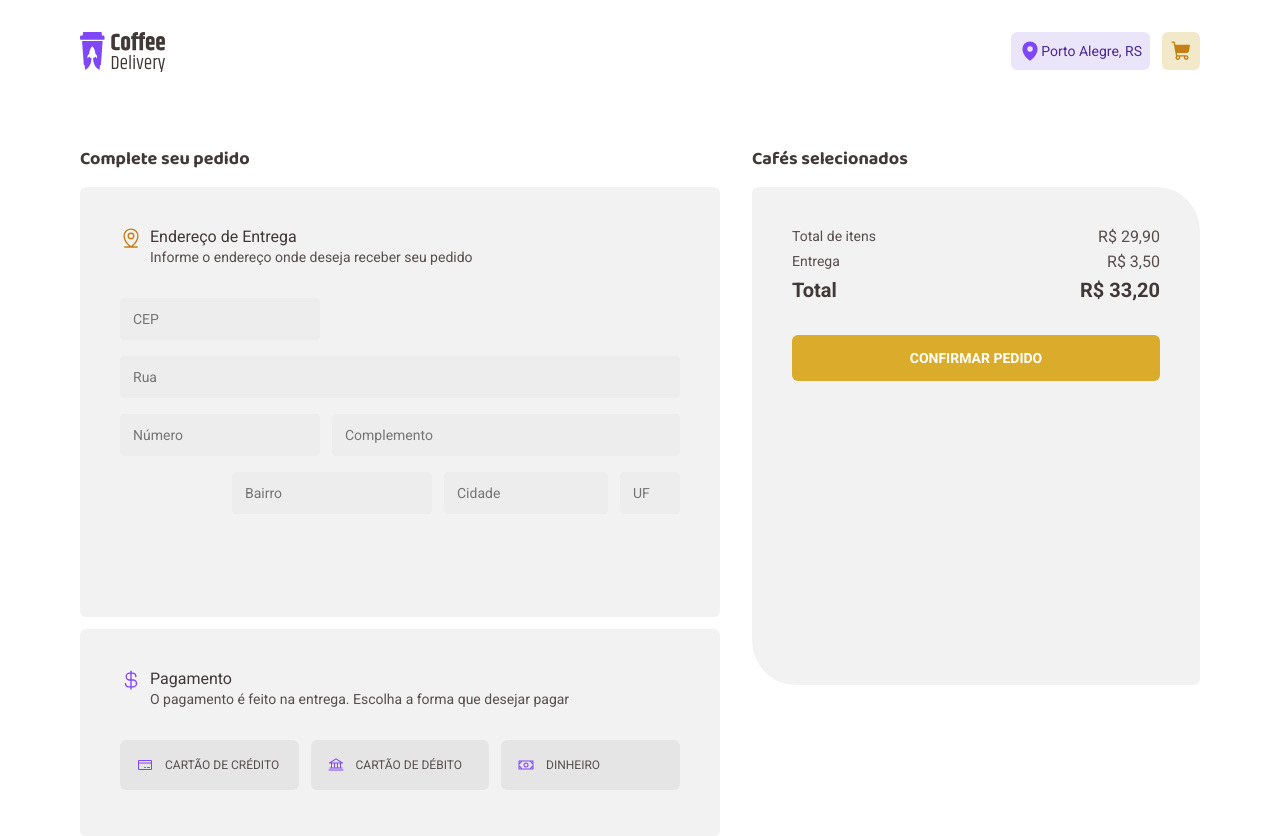
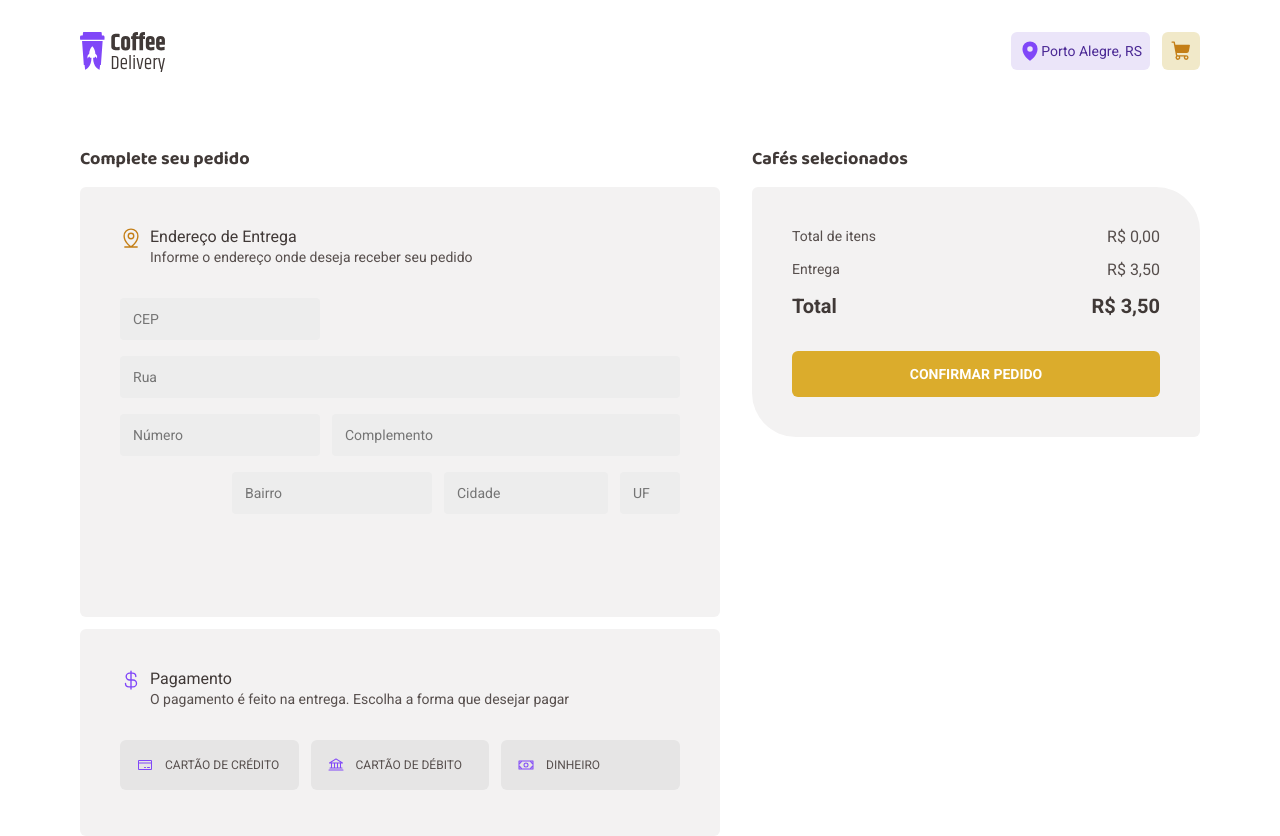
Before and after one commit to PeZunino/02-rocketseat-ignite-react-challenge-CoffeeDelivery, a React (Vite) app: page /checkout in a window 1280 px wide. Built offline with nearby package versions, Linux system fonts and the light colour scheme.

Commit message:
price calculation | CSS

```diff
--- a/src/pages/Checkout/components/OrderDetailsForm/styles.ts
+++ b/src/pages/Checkout/components/OrderDetailsForm/styles.ts
@@ -86,7 +86,8 @@ export const InputContainer = styled.label<InputContainerProps>`
     padding: 0.75rem;
     border-width: 1px;
     border-style: solid;
-    border-color: ${({ hasError }) => (hasError ? "#bd0000" : "transparent")};
+    border-color: ${({ hasError, theme }) =>
+      hasError ? theme.colors.red : "transparent"};
     border-radius: 4px;
 
     color: ${({ theme }) => theme.colors["base-text"]};
@@ -98,13 +99,29 @@ export const InputContainer = styled.label<InputContainerProps>`
       margin-right: 0.75rem;
     }
   }
+
+  :focus {
+    border: 1px solid ${({ theme }) => theme.colors["yellow-dark"]};
+  }
+
+  input:-webkit-autofill {
+    -webkit-text-fill-color: ${({ theme }) =>
+      theme.colors["base-text"]} !important;
+  }
+  input:-webkit-autofill,
+  input:-webkit-autofill:hover,
+  input:-webkit-autofill:focus,
+  input:-webkit-autofill:active {
+    -webkit-box-shadow: 0 0 0 30px ${({ theme }) => theme.colors["base-input"]}
+      inset !important;
+  }
 `;
 
 export const ErrorMessage = styled.span`
   position: absolute;
   bottom: -15px;
   left: 5px;
-  color: #bd0000;
+  color: ${({ theme }) => theme.colors.red};
 
   ${({ theme }) => theme.fonts.textXS};
 `;
--- a/src/pages/Checkout/index.tsx
+++ b/src/pages/Checkout/index.tsx
@@ -14,8 +14,15 @@ import { OrderDetailsForm } from "./components/OrderDetailsForm/index.tsx";
 
 export function Checkout() {
   const { colors } = useTheme();
-  const { cartItems, decrementAmount, incrementAmount } = useCart();
+  const { cartItems, decrementAmount, incrementAmount, removeItem } = useCart();
 
+  const deliveryPrice = 3.5;
+
+  const totalItemsPrice = cartItems.reduce((sum, item) => {
+    return sum + item.coffee.price * item.amount;
+  }, 0);
+
+  const totalPrice = deliveryPrice + totalItemsPrice;
   return (
     <ContentContainer>
       <div>
@@ -38,24 +45,27 @@ export function Checkout() {
                     decreaseAmount={() => decrementAmount(coffee.id)}
                     increaseAmount={() => incrementAmount(coffee.id)}
                   />
-                  <RemoverItemButton>
+                  <RemoverItemButton onClick={() => removeItem(coffee.id)}>
                     <Trash size={16} color={colors.purple} />
                     <span>REMOVER</span>
                   </RemoverItemButton>
                 </div>
               </div>
-              <span>R$ {(coffee.price * amount).toFixed(2)}</span>
+              <span>
+                R$ {(coffee.price * amount).toFixed(2).replace(".", ",")}
+              </span>
             </CartItem>
           ))}
 
           <p>
-            Total de itens <span>R$ 29,90</span>
+            Total de itens
+            <span>R$ {totalItemsPrice.toFixed(2).replace(".", ",")}</span>
           </p>
           <p>
-            Entrega <span>R$ 3,50</span>
+            Entrega <span>R$ {deliveryPrice.toFixed(2).replace(".", ",")}</span>
           </p>
           <p>
-            Total <span>R$ 33,20</span>
+            Total <span>R$ {totalPrice.toFixed(2).replace(".", ",")}</span>
           </p>
 
           <ConfirmOrderButton form="form">CONFIRMAR PEDIDO</ConfirmOrderButton>
--- a/src/pages/Checkout/styles.ts
+++ b/src/pages/Checkout/styles.ts
@@ -21,8 +21,8 @@ export const ContentContainer = styled.div`
 `;
 
 export const OrderResume = styled.div`
+  margin-bottom: 11rem;
   padding: 2.5rem;
-  height: 31.125rem;
 
   border-radius: 6px 44px;
 
@@ -33,7 +33,7 @@ export const OrderResume = styled.div`
     justify-content: space-between;
   }
   > p + p {
-    margin-top: 0.25rem;
+    margin-top: 0.75rem;
   }
   > p:nth-of-type(1),
   p:nth-of-type(2) {
--- a/src/styles/themes/default.ts
+++ b/src/styles/themes/default.ts
@@ -2,6 +2,8 @@ import { css } from "styled-components";
 
 export const defaultTheme = {
   colors: {
+    red: "#bd0000",
+
     "yellow-light": "#F1E9C9",
     yellow: "#DBAC2C",
     "yellow-dark": "#C47F17",
```
